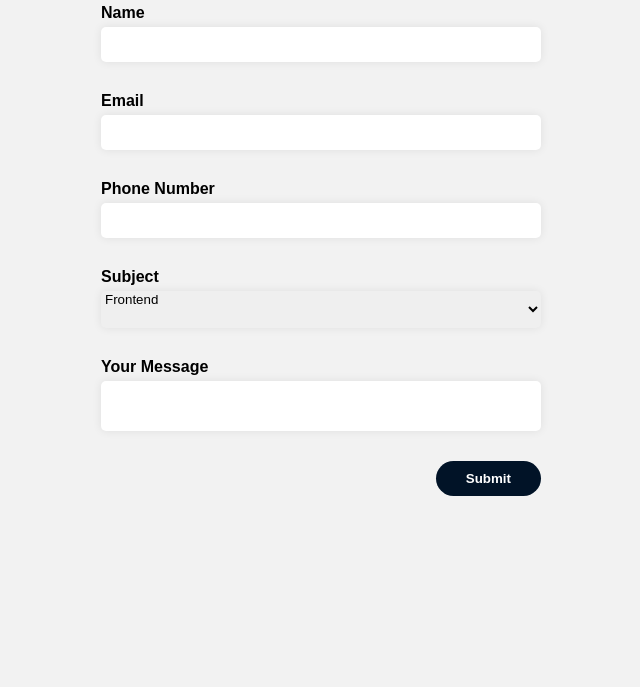
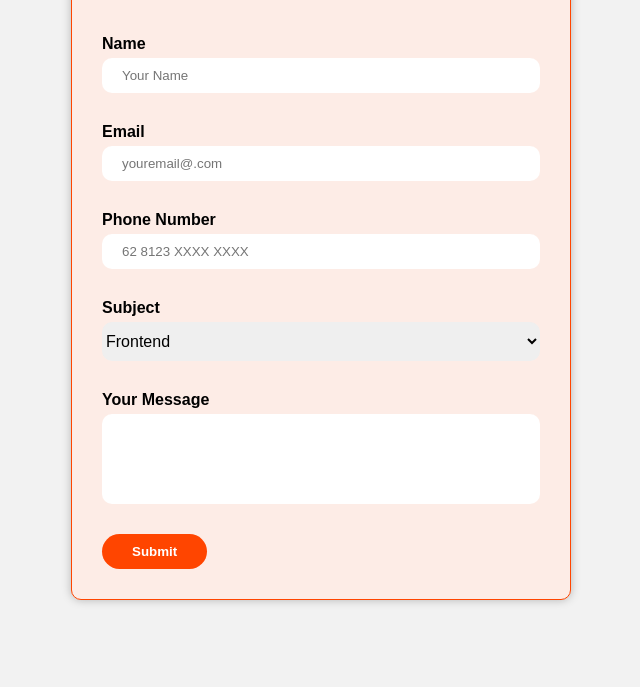
Before and after one commit to jayaperdanaa/tugas2-layouting-and-form, a plain HTML site: page contact.html in a window 1280 px wide. Shown: the part 113-800 px from the top of the page, without its empty margins (319-959 px from the left). Drawn offline with Linux system fonts and the light colour scheme.

Commit message:
belajar membuat layouting dan membuat form

```diff
--- a/assets/contact.css
+++ b/assets/contact.css
@@ -8,21 +8,25 @@ body {
   font-family: "poppin", sans-serif;
 }
 .container {
+  border: 1px solid orangered;
+  background-color: rgb(253, 236, 230);
+  border-radius: 10px;
   max-width: 500px;
   width: 100%;
-  margin: auto;
+  margin: 30px auto;
   padding: 30px;
+  box-shadow: 0px 0px 10px rgba(0, 0, 0, 0.253);
 }
 input,
 select,
 textarea {
   display: block;
   width: 100%;
-  padding-bottom: 20px;
+  padding-bottom: 10px;
+  padding-top: 10px;
   border: none;
-  border-radius: 5px;
+  border-radius: 10px;
   margin-top: 5px;
-  box-shadow: 0px 0px 10px rgba(0, 0, 0, 0.082);
 }
 .form-item,
 .text-area,
@@ -33,6 +37,10 @@ button {
 h1 {
   text-align: center;
   font-weight: bolder;
+  color: orangered;
+}
+::placeholder {
+  padding-left: 20px;
 }
 form {
   margin-top: 50px;
@@ -45,15 +53,16 @@ label {
 
 textarea {
   resize: none;
+  padding-bottom: 50px;
 }
 .btn-submit {
   font-weight: 600;
-  float: right;
+  align-items: flex-end;
   border: none;
   border-radius: 30px;
   padding: 10px 30px;
   color: white;
-  background-color: rgb(1, 19, 39);
+  background-color: orangered;
   transition: 0.3 ease;
   cursor: pointer;
 }
--- a/contact.html
+++ b/contact.html
@@ -18,19 +18,19 @@
         <div class="form-item">
           <label for="name">Name</label>
 
-          <input type="text" id="name" />
+          <input type="text" id="name" placeholder="Your Name" />
         </div>
         <div class="form-item">
           <label for="email">Email</label>
-          <input type="text" id="email" />
+          <input type="text" id="email" placeholder="youremail@.com" />
         </div>
         <div class="form-item">
           <label for="phone-number">Phone Number</label>
-          <input type="text" id="phone-number" />
+          <input type="text" id="phone-number" placeholder="62 8123 XXXX XXXX" />
         </div>
         <div class="form-item">
           <label for="subject">Subject</label>
-          <select id="subject">
+          <select id="subject" style="font-size: 16px; font-weight: 500">
             <option value="Frontend">Frontend</option>
             <option value="Backend">Backend</option>
             <option value="Fullsatack">Fullstack Developer</option>
```
